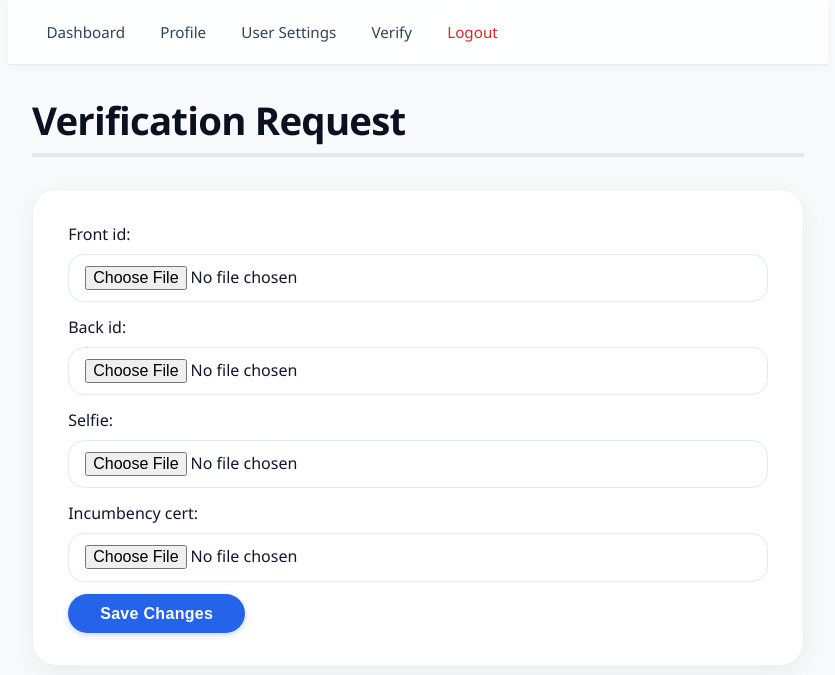
After one commit to Hypothalamus143/FlooD.Onate, a Django app: page /verification_request/ in a window 1280 px wide. The commit adds this page. Shown: the top 675 px of the page, without its empty margins (222-1057 px from the left). Run offline with Django 5.2, Linux system fonts and the light colour scheme; the visitor is signed in with stand-in values (Sample User, id 1).

Commit message:
feat: added verification_request form feat: added default value to verfication_request fields

```diff
--- /dev/null
+++ b/apps/verification_request/forms.py
@@ -0,0 +1,7 @@
+from django import forms
+from .models import VerificationRequest
+
+class VerificationRequestForm(forms.ModelForm):
+    class Meta:
+        model = VerificationRequest
+        fields = ["front_id", "back_id", "selfie", "incumbency_cert"]
--- a/apps/verification_request/models.py
+++ b/apps/verification_request/models.py
@@ -3,8 +3,8 @@ from ..users.models import User
 # Create your models here.
 class VerificationRequest(models.Model):
     user = models.ForeignKey(User, on_delete=models.CASCADE)
-    last_update_date = models.DateField()
-    status = models.IntegerField()
+    last_update_date = models.DateField(auto_now_add=True)
+    status = models.IntegerField(default=0)
     message = models.TextField(null=True, blank=True)
     front_id = models.ImageField(upload_to='front_ids/')
     back_id = models.ImageField(upload_to='back_ids/')
--- /dev/null
+++ b/apps/verification_request/urls.py
@@ -0,0 +1,8 @@
+from django.urls import path
+from . import views
+
+app_name = "verification_request"
+
+urlpatterns = [
+    path('', views.verification_request, name='verification_request'),
+]
--- a/apps/verification_request/views.py
+++ b/apps/verification_request/views.py
@@ -1,3 +1,19 @@
-from django.shortcuts import render
-
+from django.shortcuts import render, redirect, get_object_or_404
+from ..users.models import User
+from .models import VerificationRequest
+from .forms import VerificationRequestForm
+from django.contrib.auth.decorators import login_required
 # Create your views here.
+@login_required
+def verification_request(request):
+    user = request.user
+    if request.method == "POST":
+        form = VerificationRequestForm(request.POST, request.FILES)
+        if form.is_valid():
+            verificationrequest = form.save(commit=False)
+            verificationrequest.user = user
+            verificationrequest.save()
+            return redirect("verification_request:verification_request")
+    else:
+        form = VerificationRequestForm()
+        return render(request, "verification_request/verification_request.html", {"form":form})
--- a/config/urls.py
+++ b/config/urls.py
@@ -26,7 +26,8 @@ urlpatterns = [
     path("logout/", include("apps.logout.urls")),
     path("register/", include("apps.register.urls")),
     path("user_settings/", include("apps.user_settings.urls")),
-    path("profile/", include("apps.profiles.urls"))
+    path("profile/", include("apps.profiles.urls")),
+    path("verification_request/", include("apps.verification_request.urls"))
 ]
 
 # Serve media files in development
--- a/templates/base.html
+++ b/templates/base.html
@@ -15,6 +15,7 @@
                     <li><a href="{% url 'home:home' %}">Dashboard</a></li>
                     <li><a href="{% url 'profile:profile' %}">Profile</a></li>
                     <li><a href="{% url 'user_settings:user_settings' %}">User Settings</a></li>
+                    <li><a href="{% url 'verification_request:verification_request' %}">Verify</a></li>
                     <li>
                         <form method="post" action="{% url 'logout:logout' %}">
                             {% csrf_token %}
--- /dev/null
+++ b/templates/verification_request/verification_request.html
@@ -0,0 +1,14 @@
+{% extends 'base.html' %}
+{% load static %}
+{%block title%}Verification Request{% endblock %}
+{% block content %}
+    <h1>Verification Request</h1>
+    <form action="{% url 'verification_request:verification_request' %}" method="POST" enctype="multipart/form-data">
+        {% csrf_token %}
+
+        {{ form.as_div }}
+        <div>
+            <input type="submit" value="Save Changes">
+        </div>
+    </form>
+{% endblock %}
```
